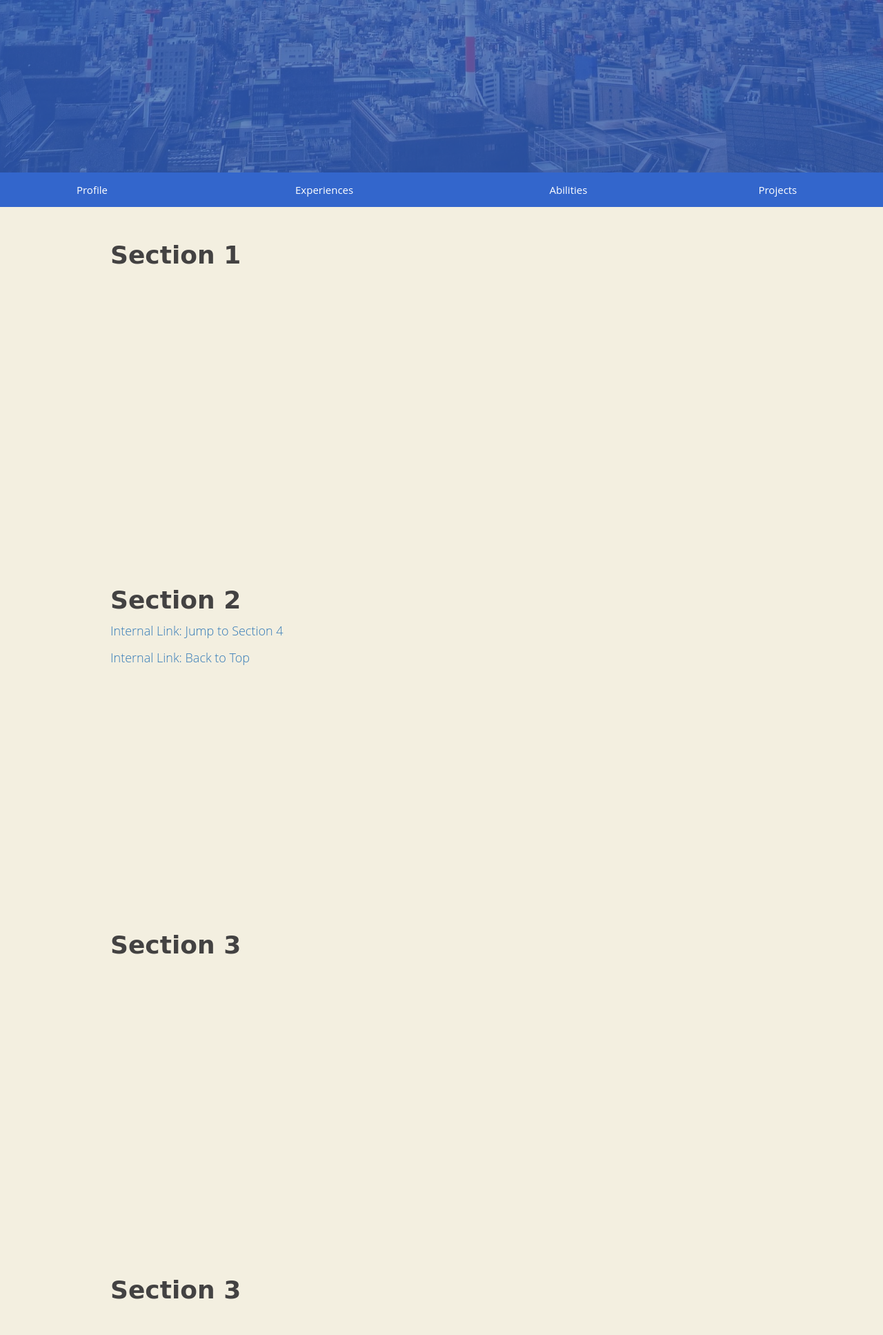
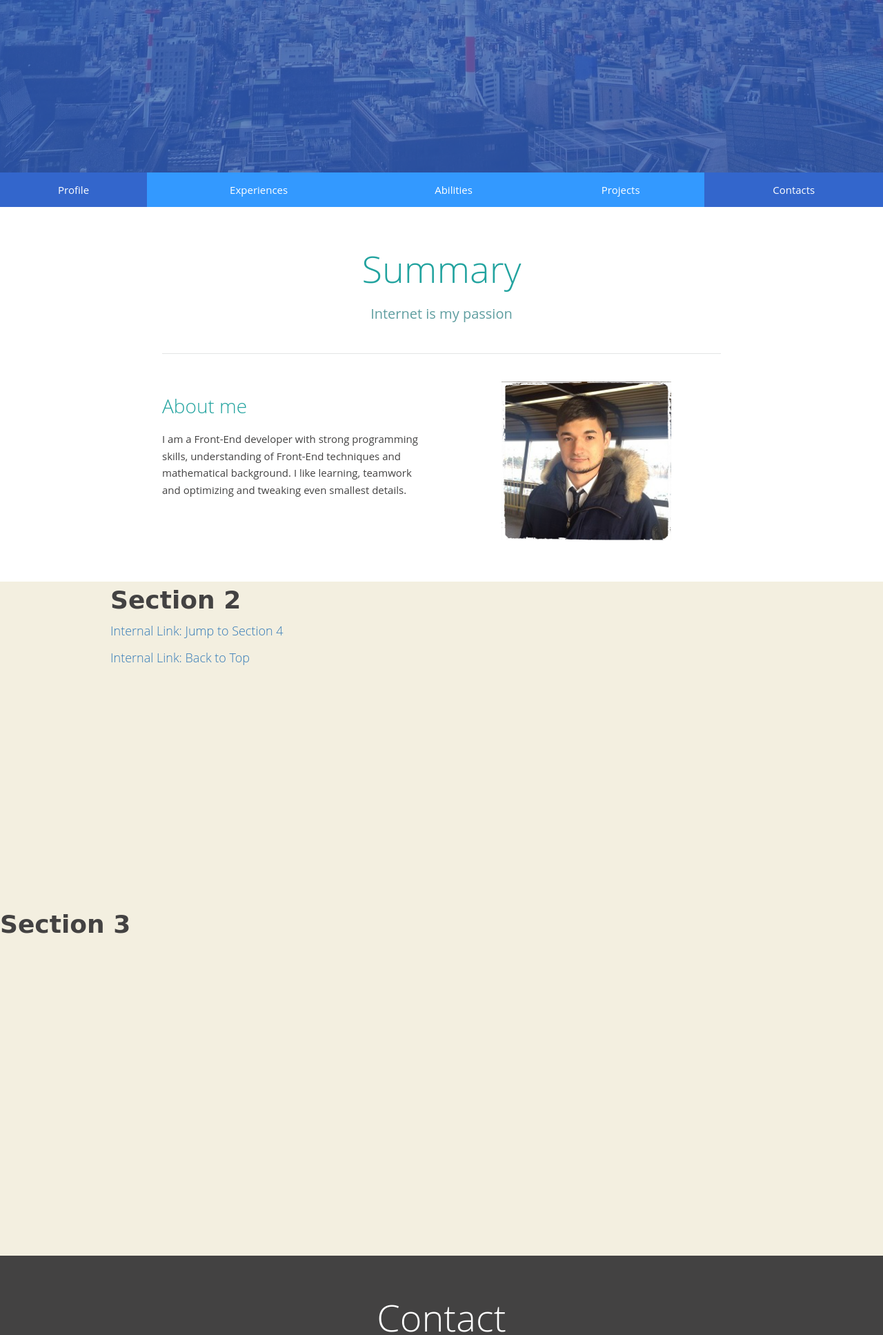
Before and after one commit to Marmidon/Scrollable-resume, a PHP site: page / in a window 1280 px wide. Shown: the part 500-2435 px from the top of the page at 69% size. Before the commit the page ends 2383 px from the top, so only its background shows below. Run offline with PHP 8.4, Linux system fonts and the light colour scheme; some libraries are stand-ins or nearby versions; some web fonts are replaced.

Commit message:
2 sections done

```diff
--- a/home.html
+++ b/home.html
@@ -37,41 +37,8 @@
 			</div>
 
 			<div class="overlay"></div>
+		  </div>
 
-			<!--
-			<a href="#profile" class="scroll-down">
-				<span class="glyphicon glyphicon-chevron-down"></span>
-			</a>
-            !-->
-
-		</div>
-
-        <!-- Navigation panel
-        <nav class="navbar">
-            <div class="navbar-header">
-                <div class="subMenu" >
-                    <div class="inner">
-                        <button type="button" class="navbar-toggle" data-toggle="collapse" data-target="#myNavbar">
-                            <span class="sr-only">Toggle navigation</span>
-					<span class="icon-bar"></span>
-					<span class="icon-bar"></span>
-					<span class="icon-bar"></span>
-                        </button>
-                        <div class="collapse navbar-collapse" id="myNavbar">
-                            <ul class="nav navbar-nav">
-                                <li><a href="#sTop" class="subNavBtn">Home</a></li>
-                            <li><a href="#s1" class="subNavBtn">Section 1</a> </li>
-                            <li><a href="#s2" class="subNavBtn">Section 2</a></li>
-                            <li><a href="#s3" class="subNavBtn">Section 3</a></li>
-                            <li><a href="https://twitter.com/rabmyself" class="subNavBtn extLink end">External Link</a></li>
-                            </ul>
-                        </div>
-                    </div>
-                </div>
-
-            </div>
-        </nav>
-        -->
        <div class="subMenu" id="elem">
         <nav class="navbar navbar-default" id="navbar-example" role="navigation">
 			<div class="navbar-header">
@@ -91,16 +58,35 @@
 					<li><a href="#s1">Experiences</a></li>
 					<li><a href="#s2">Abilities</a></li>
 				    <li><a href="#s3">Projects</a></li>
+                    <li><a href="#s4">Contacts</a></li>
 				</ul>
 			</div>
 
 		</nav>
      </div>
         <div class="section s1">
-		<div class="inner ">
-			<h1>Section 1</h1>
-		</div>
-	</div>
+            <div class="background-white">
+			     <div id="profile" class="container">
+                     <h2>Summary</h2>
+                     <p class="statement">Internet is my passion</p>
+                     <hr />
+
+                     <div class="row">
+                         <div class="col-md-6">
+		                      <h3>About me</h3>
+		                          <p>
+                                      I am a Front-End developer with strong programming skills, understanding of Front-End techniques and mathematical background. I like learning, teamwork and optimizing and tweaking even smallest details.
+					</p>
+	                   </div>
+	               <div class="col-md-6 text-center">
+		              <img src="view/images/nikitaPhoto.png" alt="Nikita Stenko" width="246" height="246" />
+	               </div>
+                    </div>
+              </div>
+            </div>
+        </div>
+
+
 
 	<div class="section s2">
 		<div class="inner">
@@ -113,16 +99,69 @@
 
 
 	<div class="section s3">
-		<div class="inner">
+
 			<h1>Section 3</h1>
+        <br>
+        <br>
+        <br>
+        <br>
+        <br>
+        <br>
+        <br>
+        <br>
+        <br>
+        <br>
+        <br>
+        <br>
 		</div>
-	</div>
+
 
         <div class="section s4">
-		<div class="inner">
-			<h1>Section 3</h1>
+
+
+
+        <div class="background-gray">
+			<div id="contact" class="container">
+				<h2>Contact</h2>
+<p class="lead">
+</p>
+
+<hr />
+
+<div class="row">
+	<div class="col-md-6">
+		<ul class="no-bullets">
+			<li>
+				<a href="http://linkedin.nl/in/pascalvgemert/" target="_blank">
+					<span class="icon icon-linkedin"></span>
+									</a>
+			</li>
+		</ul>
+	</div>
+	<div class="col-md-6">
+		<ul class="no-bullets">
+			<li>
+				<a href="mailto:ln.tremegnavlacsap@lacsap">
+					<span class="icon icon-email"></span>
+					<span style="unicode-bidi:bidi-override; direction: rtl;">
+										</span>
+				</a>
+			</li>
+		</ul>
+	</div>
+</div>
+
+<hr />
+
+<div class="text-center">
+
+
+
+</div>			</div>
 		</div>
-	</div>
+            	</div>
+        <div class="section s5">
+        </div>
 
         <!-- Script section!-->
 <script type="text/javascript" src="https://ajax.googleapis.com/ajax/libs/jquery/1.10.2/jquery.min.js"></script>
--- a/view/style.css
+++ b/view/style.css
@@ -11,16 +11,35 @@
     font-family: 'Calligraffitti', cursive;
 }
 
+
+p.statement {
+    text-align: center;
+    color: cadetblue;
+    font-size: 20px;
+}
+
 /* Navbar */
 .navbar-header {
     width: 100%;
 }
+.active1 {
+    background-color: #3366CC !important;
+}
+.navbar {background-color: blue;}
 .navbar-default .navbar-nav>li>a {
-    background: #3366CC;
+    background: #3399FF;
+    color:white;
+}
+.navbar-default .navbar-nav>.active>a {
+   background-color: #3399FF;
+    color:white;
+}
+.navbar-default .navbar-nav>.active>a :hover {
+   background-color: #3399FF !important;
     color:white;
 }
 .navbar-default .navbar-nav>li>a :hover {
-	background: #1783c7;
+	background: #3399FF !important;
 }
 .inner {
 	width: 960px;
@@ -34,13 +53,8 @@
 
 }
 
-.navbar-default .navbar-nav>.active>a {
-   background-color: #3366CC;
-    color:white;
-}
-.navbar-default .navbar-nav>a>.active {
-    background-color: blueviolet;
-}
+
+
 .navbar-nav {
     display:table;
     width:100%;
@@ -105,8 +119,8 @@
 
 	color: #fff;
 }
-.subMenu a:hover {
-	background: #1783c7;
+.nav > li:hover {
+	background: #3399FF !important;
 }
 
 a> .active {
@@ -332,10 +346,12 @@
     .navbar-header {
         float: none;
         display: initial;
+        background-color: blue;
     }
     .navbar-toggle {
         display: block;
     }
+
     .navbar-collapse {
         border-top: 1px solid transparent;
         box-shadow: inset 0 1px 0 rgba(255,255,255,0.1);
@@ -345,7 +361,6 @@
     }
     .navbar-nav {
         float: none!important;
-        margin: 7.5px -15px;
         display: initial;
     }
     .navbar-nav>li {
@@ -366,6 +381,9 @@
     }
     .collapsing {
         overflow: hidden!important;
+    }
+    .navbar-collapse {
+    padding: 0 0 0 0;
     }
 }
 }
```
Also changed, not shown: view/js/script.js (+59 -3 lines), view/images/nikitaPhoto.png (added), view/js/bootstrap.min.js, view/js/jquery.smint.js.
